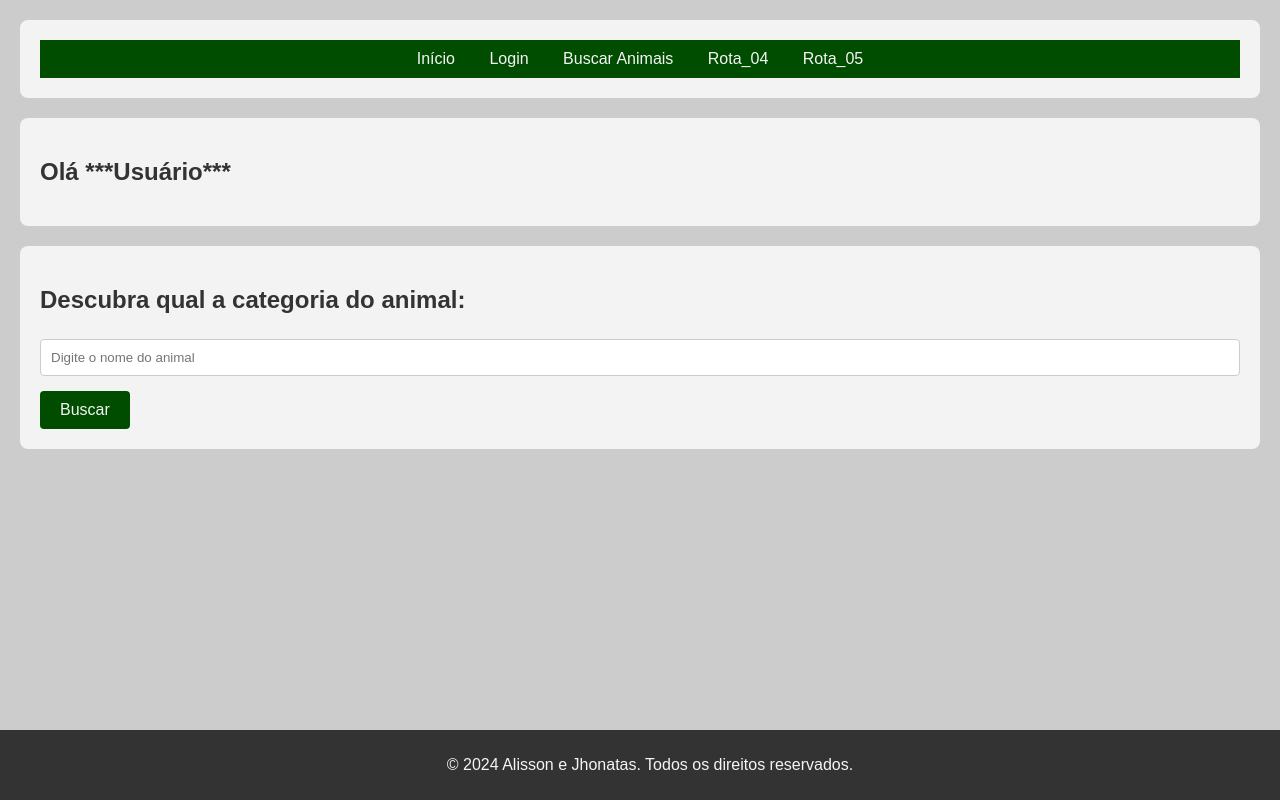
After one commit to alissonadl/Projeto-Projeto-Desenvolvimento-WEB, a Flask app: page /buscar in a window 1280 px wide. The commit adds this page. Run offline with Flask 3, Linux system fonts and the light colour scheme.

Commit message:
adicionando rotas

```diff
--- a/app.py
+++ b/app.py
@@ -1,7 +1,17 @@
-from flask import Flask, render_template
+from flask import Flask, render_template, redirect, url_for
 
 app = Flask(__name__)
 
-@app.route('/')
-def home():
-    return render_template("home.html")
+@app.route("/")
+def inicio():
+    return render_template("inicio.html")
+
+@app.route("/login")
+def login():
+    return render_template("login.html")
+
+@app.route("/buscar")
+def buscar():
+    return render_template("buscar.html")
+
+#Rotas de cadastrar novo animal e listar animais já cadastrados.
--- a/static/css/styles.css
+++ b/static/css/styles.css
@@ -57,6 +57,7 @@ footer {
 img {
     max-width: 100%;
     height: auto;
+
 }
 
 input[type="text"], input[type="email"], textarea {
@@ -68,6 +69,31 @@ input[type="text"], input[type="email"], textarea {
     box-sizing: border-box;
 }
 
-h1, h2, h3 {
+input[type="password"] {
+    width: 100%;
+    padding: 10px;
+    margin: 5px 0 15px 0;
+    border: 1px solid #ccc;
+    border-radius: 4px;
+    box-sizing: border-box;
+}
+
+h1, h2, h3,{
     color: #004d00;
 }
+
+button {
+    background-color: #004d00;
+    color: #f5f5f5;
+    border: none;
+    padding: 10px 20px;
+    border-radius: 4px;
+    font-size: 16px;
+    cursor: pointer;
+}
+
+img {
+    width: 100%;
+    height: 100%;
+    object-fit: cover;
+}
--- /dev/null
+++ b/templates/buscar.html
@@ -0,0 +1,35 @@
+<!DOCTYPE html>
+<html lang="pt-BR">
+<head>
+    <meta charset="UTF-8">
+    <meta name="viewport" content="width=device-width, initial-scale=1.0">
+    <link rel="stylesheet" href="/static/css/styles.css">
+    <title>Projeto Desenvolvimento Web</title>
+</head>
+<body>
+    <!----------------------------------------------------------------------------------------------------------------------------------------------->
+    <div>
+        <nav>
+            <a href="#">Início</a>
+            <a href="#">Login</a>
+            <a href="#">Buscar Animais</a>
+            <a href="#">Rota_04</a>
+            <a href="#">Rota_05</a>
+        </nav>
+    </div>
+    <!----------------------------------------------------------------------------------------------------------------------------------------------->
+    <div>
+        <h2>Olá ***Usuário***</h2>
+    </div>
+    <div>
+        <h2>Descubra qual a categoria do animal:</h2>
+        <input type="text" id="searchInput" placeholder="Digite o nome do animal">
+        <button>Buscar</button> <!-- Criar e inserir depois a lógica da busca e a função "onclick"-->
+    </div>
+    <!----------------------------------------------------------------------------------------------------------------------------------------------->
+        <footer>
+            <p>&copy; 2024 Alisson e Jhonatas. Todos os direitos reservados.</p>
+        </footer>
+    <!----------------------------------------------------------------------------------------------------------------------------------------------->
+</body>
+</html>
```
Also changed, not shown: templates/inicio.html (added, +35 -0 lines), templates/login.html (renamed from templates/home.html, +8 -10 lines), static/imagens/animais-vertebrados.jpg (added).
